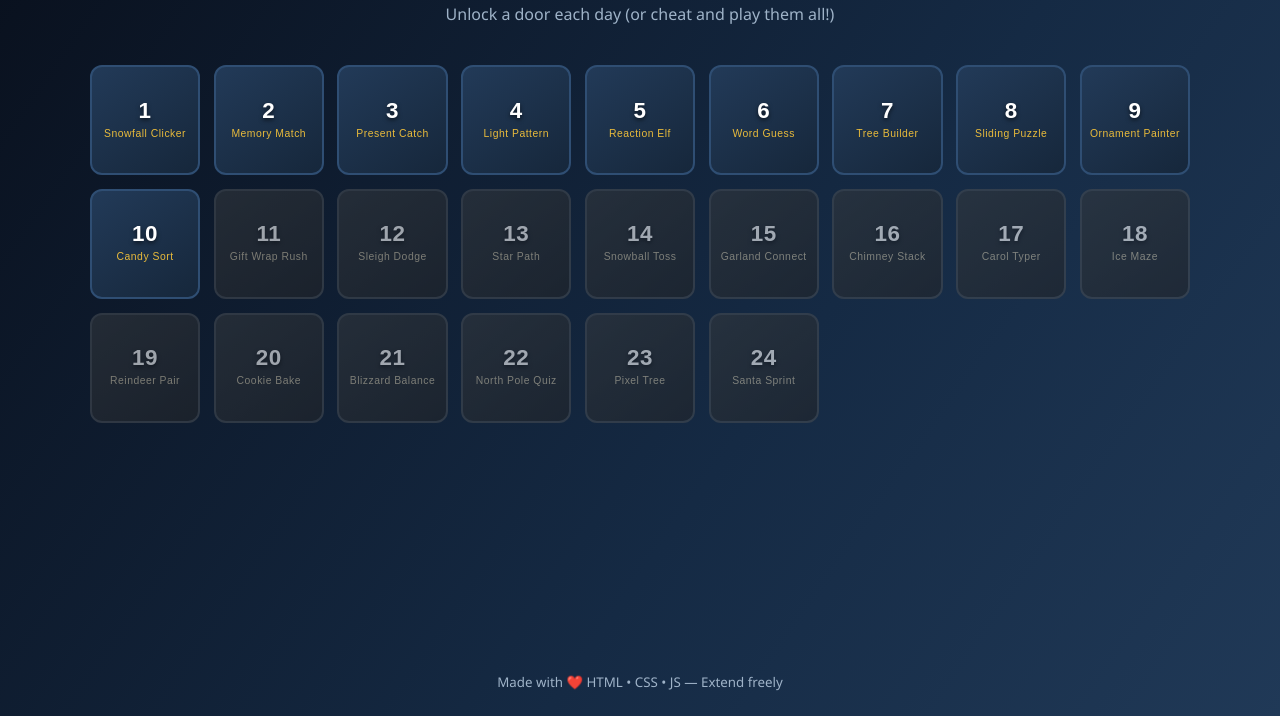
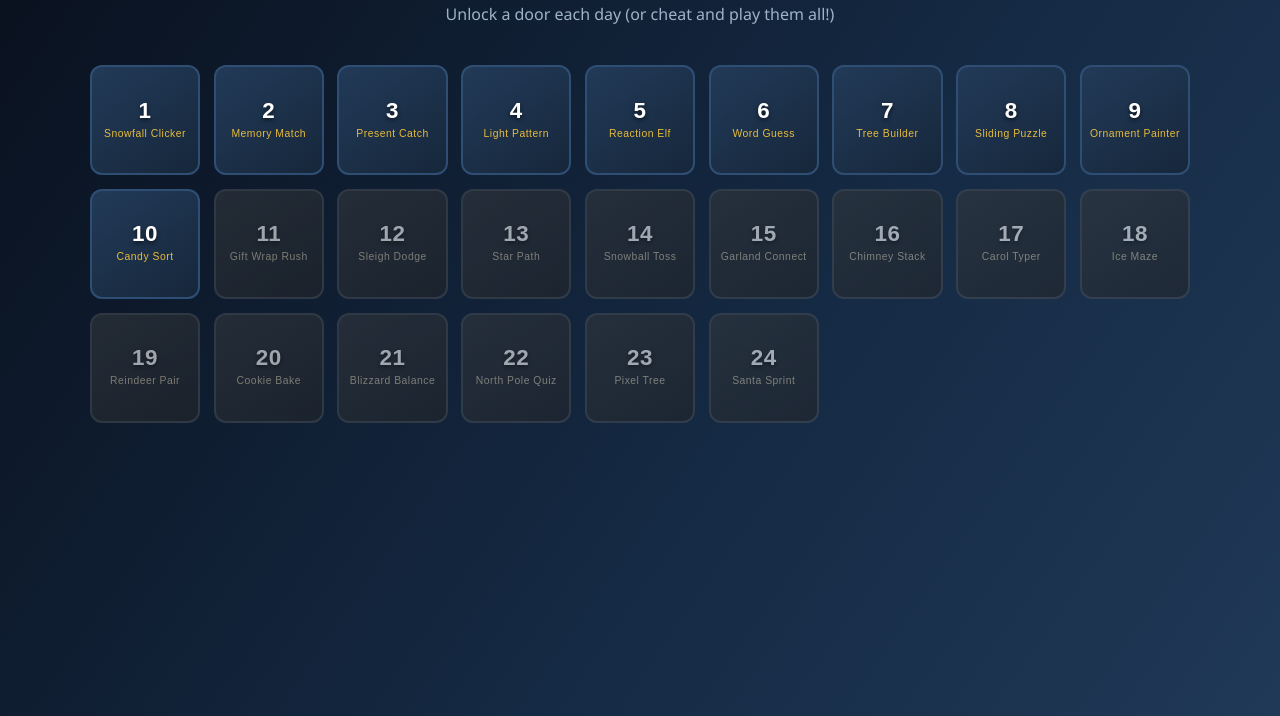
Before and after one commit to MikAoJk/advent-games, a plain HTML site: page index.html in a window 1280 px wide. Shown: the part 84-800 px from the top of the page. Drawn offline with Linux system fonts and the light colour scheme.

Commit message:
Remove footer from index.html
Removed footer section from the HTML.

```diff
--- a/index.html
+++ b/index.html
@@ -15,10 +15,6 @@
   <main>
     <div id="calendar" class="calendar-grid"></div>
   </main>
-
-  <footer>
-    <small>Made with ❤️ HTML • CSS • JS — Extend freely</small>
-  </footer>
 
   <div id="gameModal" class="modal hidden">
     <div class="modal-content">
```
